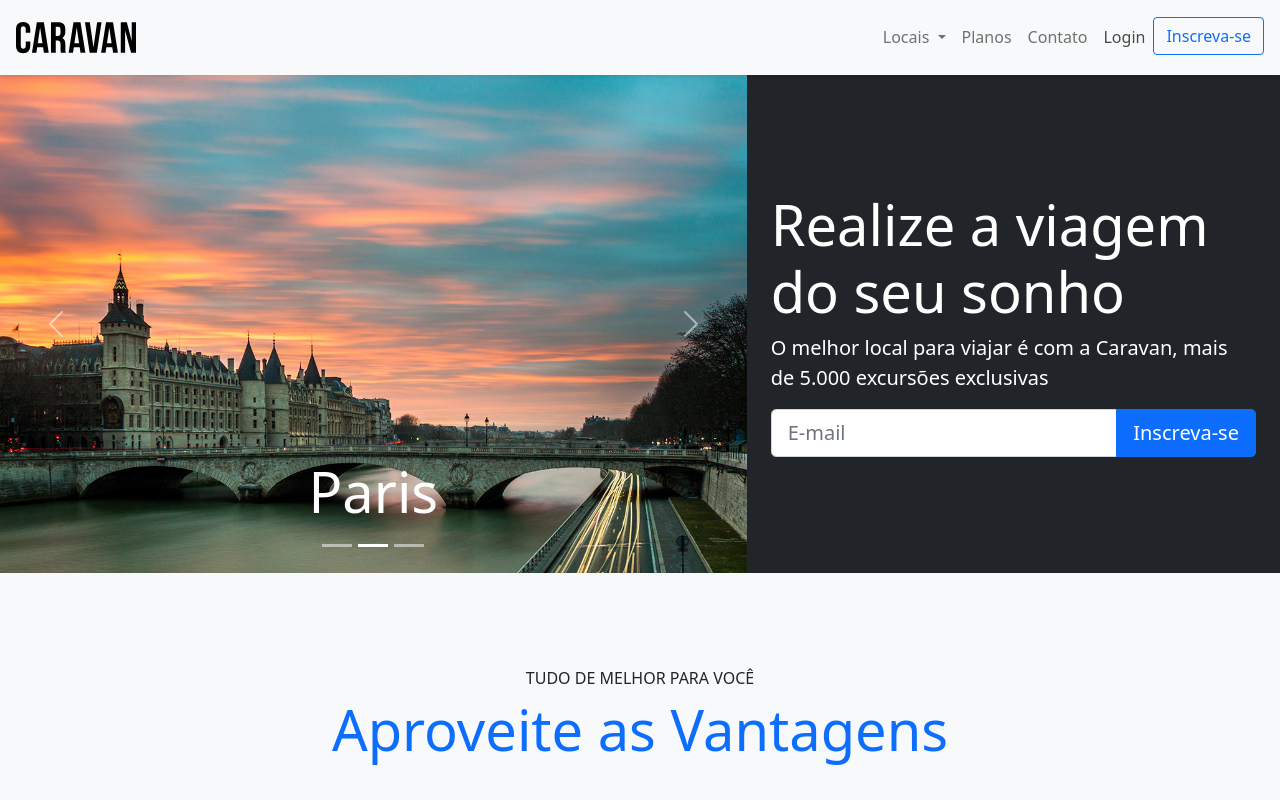
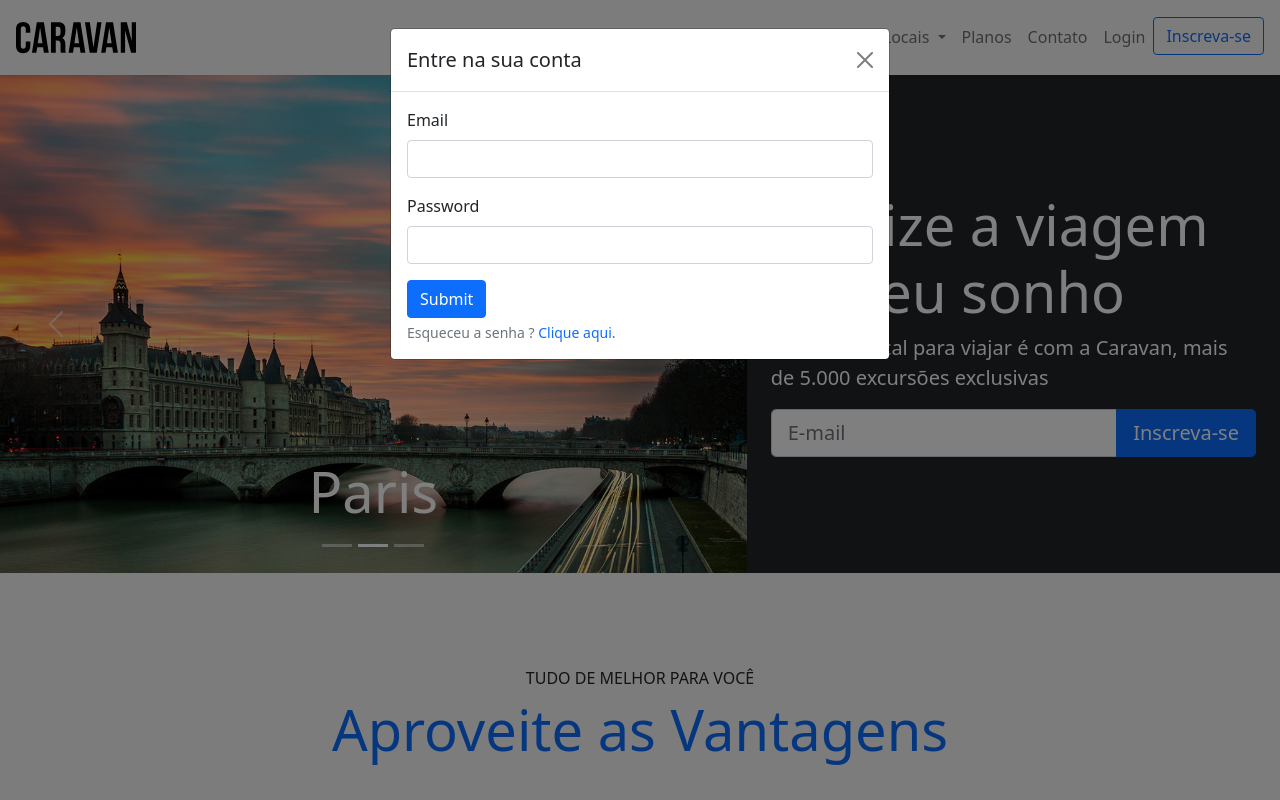
Before and after one commit to walteralcantara/caravan, a plain HTML site: page index.html in a window 1280 px wide. Both pictures are taken after a click on the link "Login". Shown: the top 800 px of the page. Drawn offline with Linux system fonts and the light colour scheme.

Commit message:
Added modal

```diff
--- a/index.html
+++ b/index.html
@@ -14,6 +14,34 @@
 
 <body>
 
+  <!-- Modal -->
+  <div class="modal fade" id="modalLogin" tabindex="-1" aria-labelledby="modalLogin" aria-hidden="true">
+    <div class="modal-dialog">
+      <div class="modal-content">
+        <div class="modal-header">
+          <h5 class="modal-title" id="modalLogin">Entre na sua conta</h5>
+          <button type="button" class="btn-close" data-bs-dismiss="modal" aria-label="Close"></button>
+        </div>
+        <div class="modal-body">
+          <form>
+            <div class="mb-3">
+              <label for="loginEmail" class="form-label">Email</label>
+              <input type="email" class="form-control" id="loginEmail">
+            </div>
+            <div class="mb-3">
+              <label for="loginSenha" class="form-label">Password</label>
+              <input type="password" class="form-control" id="loginSenha">
+            </div>
+            <button type="submit" class="btn btn-primary">Submit</button>
+            <div id="emailHelp" class="form-text">Esqueceu a senha ? <a class="text-decoration-none" href="#">Clique aqui.</a></div>
+          </form>
+        </div>
+      </div>
+    </div>
+  </div>
+
+
+  <!--Menu bar-->
   <nav class="navbar navbar-expand-md navbar-light bg-light fixed-top p-3 box-shadow">
     <a href="index.html" class="navbar-brand">
       <img src="img/caravan.svg" alt="Caravan">
@@ -47,7 +75,7 @@
         </li>
 
         <li class="nav-item">
-          <a class="nav-link" href="#">Login</a>
+          <a class="nav-link" href="#" data-bs-toggle="modal" data-bs-target="#modalLogin">Login</a>
         </li>
 
         <li class="nav-item">
```
